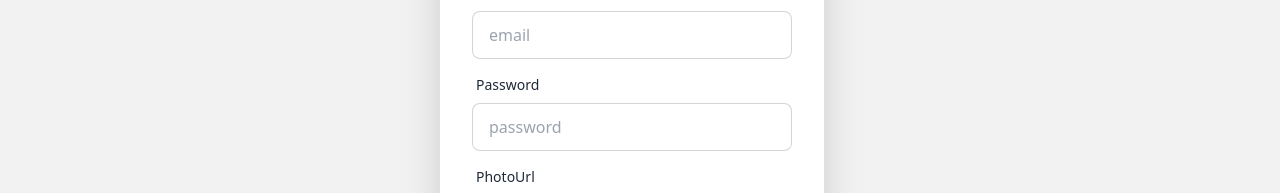
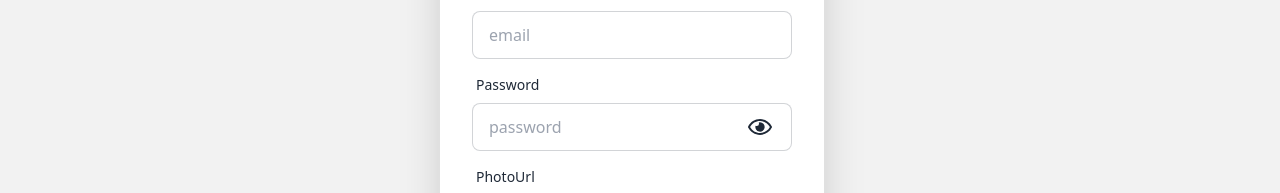
Before and after one commit to Emrandu1989/a10-client, a React (Vite) app: page /register in a window 1280 px wide. Shown: the part 471-664 px from the top of the page. Built offline with nearby package versions, Linux system fonts and the light colour scheme.

Commit message:
password show and hide icon added in the register page

```diff
--- a/package.json
+++ b/package.json
@@ -16,6 +16,7 @@
     "match-sorter": "^6.3.4",
     "react": "^18.2.0",
     "react-dom": "^18.2.0",
+    "react-icons": "^5.1.0",
     "react-router-dom": "^6.23.0",
     "sort-by": "^1.2.0",
     "sweetalert2": "^11.10.8"
--- a/src/pages/Register/Register.jsx
+++ b/src/pages/Register/Register.jsx
@@ -1,10 +1,14 @@
 import { useContext, useState } from "react";
 import { Link } from "react-router-dom";
 import { AuthContext } from "../../providers/AuthProviders";
-import Swal from 'sweetalert2'
+import Swal from 'sweetalert2';
+import { FaEyeSlash, FaRegEye } from "react-icons/fa";
 
 const Register = () => {
       const {createUser} = useContext(AuthContext)
+
+      const [showPassword, setShowPassword] = useState(false);
+      console.log(showPassword)
 
     const handleRegister = e =>{
           e.preventDefault();
@@ -62,11 +66,16 @@ const Register = () => {
           </label>
           <input type="email" name="email" placeholder="email" className="input input-bordered" required />
         </div>
-        <div className="form-control">
+        <div className="form-control relative">
           <label className="label">
             <span className="label-text">Password</span>
           </label>
-          <input type="password" name="password" placeholder="password" className="input input-bordered" required />
+          <input type={showPassword ? "text" : "password" } name="password" placeholder="password" className="input input-bordered" required />
+          <p className="text-2xl absolute right-5 bottom-3" onClick={()=>setShowPassword(!showPassword)}>
+            {
+                showPassword ?  <FaEyeSlash /> : <FaRegEye />
+            }
+          </p>
 
         </div>
         <div className="form-control">
```
Also changed, not shown: 1 other file (tests, documents, lock files or other folders).
